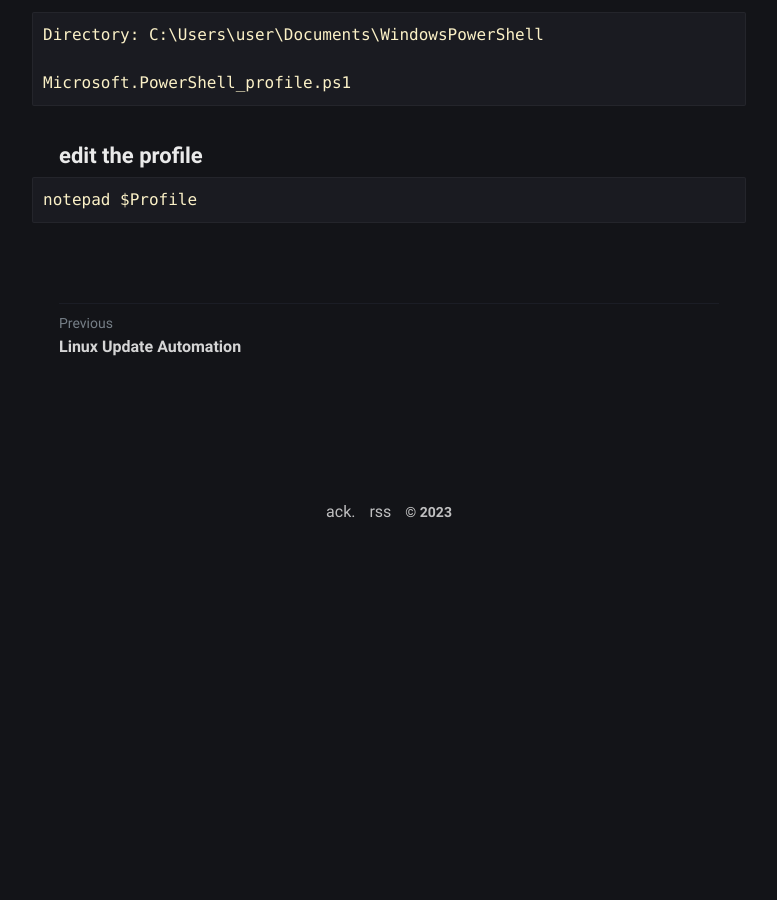
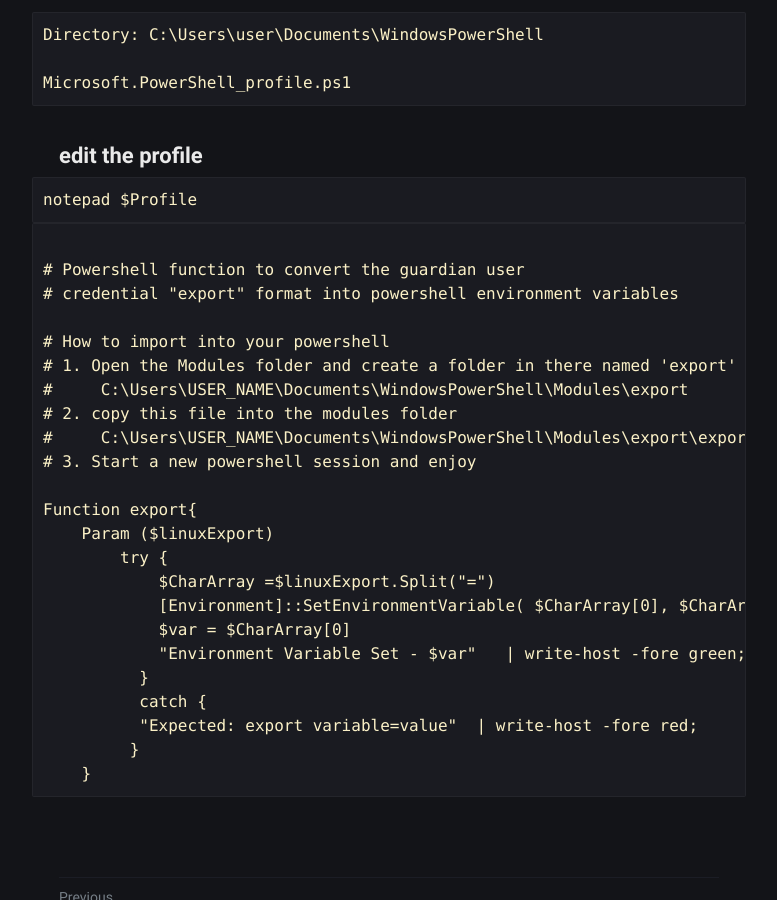
Before and after one commit to DawidKrysiak/dawidkrysiak.github.io, a Jekyll site: the page built from _posts/2023-11-03-export-command-in-windows.markdown, in a window 1280 px wide and 900 px high, scrolled down 961 px. Shown: the whole window, without its empty margins (251-1028 px from the left). Built offline with Jekyll 4.4.1, drawn with Linux system fonts in a browser that asks for light colours; before the commit the page ends 1519 px from its top, so only the background shows below that.

Commit message:
Update 2023-11-03-export-command-in-windows.markdown

````diff
--- a/_posts/2023-11-03-export-command-in-windows.markdown
+++ b/_posts/2023-11-03-export-command-in-windows.markdown
@@ -42,3 +42,30 @@ Microsoft.PowerShell_profile.ps1
 ```
 notepad $Profile
 ```
+
+
+```
+
+# Powershell function to convert the guardian user
+# credential "export" format into powershell environment variables
+
+# How to import into your powershell
+# 1. Open the Modules folder and create a folder in there named 'export'
+#     C:\Users\USER_NAME\Documents\WindowsPowerShell\Modules\export
+# 2. copy this file into the modules folder
+#     C:\Users\USER_NAME\Documents\WindowsPowerShell\Modules\export\export.psm1
+# 3. Start a new powershell session and enjoy
+
+Function export{
+    Param ($linuxExport)
+        try {
+            $CharArray =$linuxExport.Split("=")
+            [Environment]::SetEnvironmentVariable( $CharArray[0], $CharArray[1])
+            $var = $CharArray[0]
+            "Environment Variable Set - $var"   | write-host -fore green;
+          }
+          catch {
+          "Expected: export variable=value"  | write-host -fore red;
+         }
+    }
+```
````
